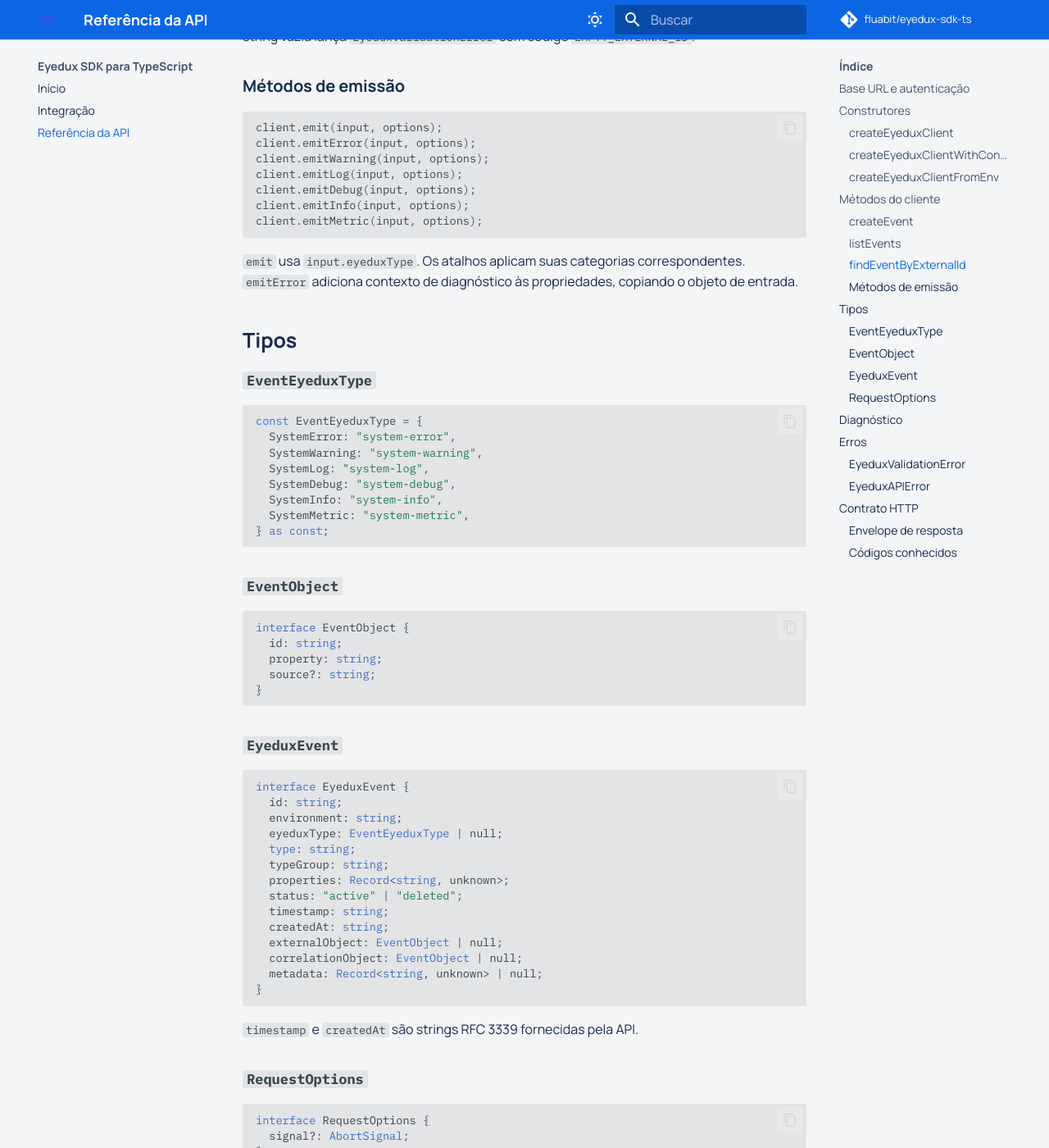
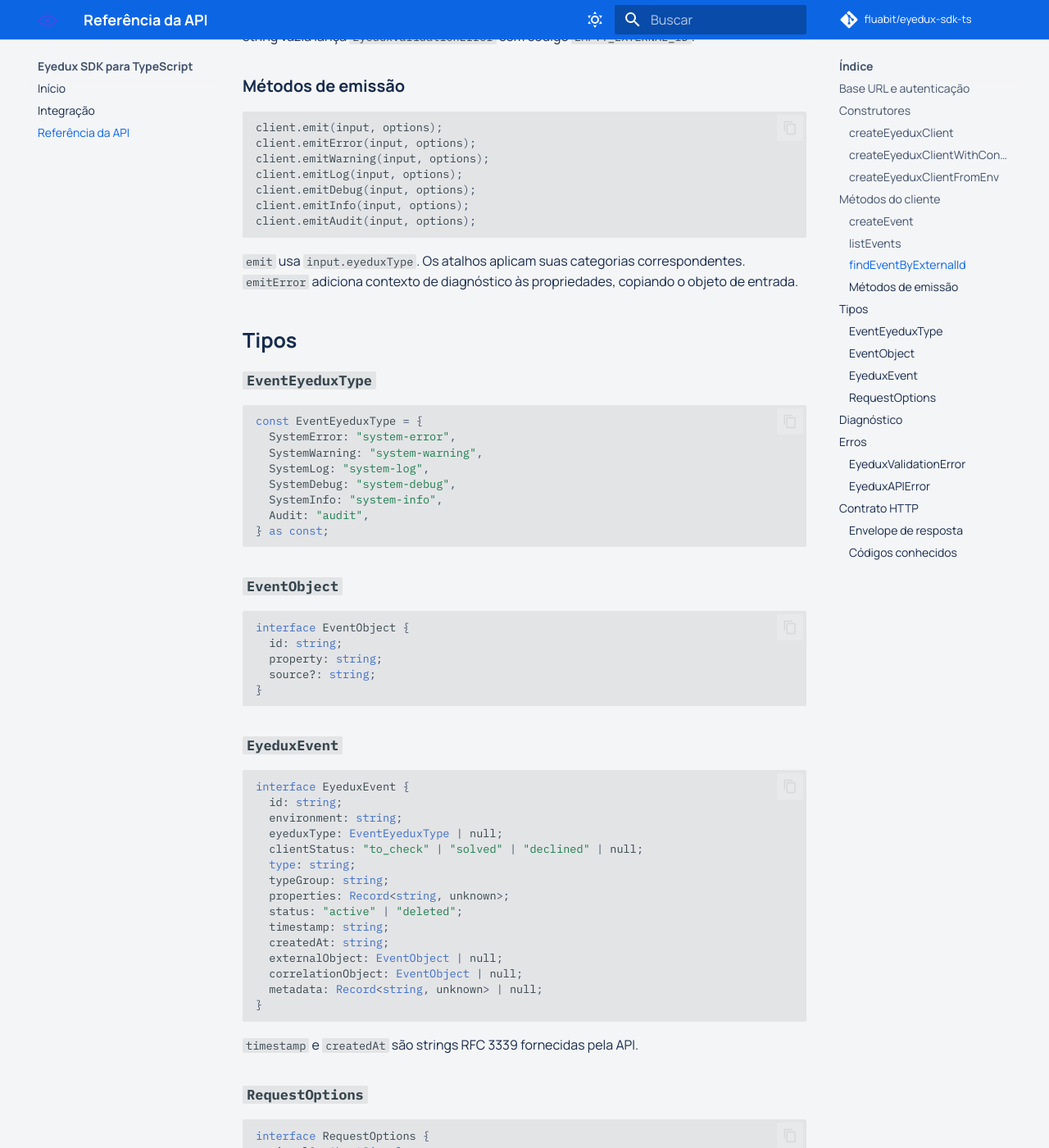
Before and after one commit to fluabit/eyedux-sdk-ts, an MkDocs documentation site: the page built from docs/api-reference.md, in a window 1280 px wide and 1400 px high, scrolled down 2854 px. Shown: the whole window at 82% size. Built offline with MkDocs 1.6.1 and Material for MkDocs 9.7.7, drawn with Linux system fonts in a browser that asks for light colours; comment, search, counter and statistics services are not loaded.

Commit message:
release: v0.2.0

````diff
--- a/docs/api-reference.md
+++ b/docs/api-reference.md
@@ -109,7 +109,7 @@ client.emitWarning(input, options);
 client.emitLog(input, options);
 client.emitDebug(input, options);
 client.emitInfo(input, options);
-client.emitMetric(input, options);
+client.emitAudit(input, options);
 ```
 
 `emit` usa `input.eyeduxType`. Os atalhos aplicam suas categorias correspondentes. `emitError` adiciona contexto de diagnóstico às propriedades, copiando o objeto de entrada.
@@ -125,7 +125,7 @@ const EventEyeduxType = {
   SystemLog: "system-log",
   SystemDebug: "system-debug",
   SystemInfo: "system-info",
-  SystemMetric: "system-metric",
+  Audit: "audit",
 } as const;
 ```
 
@@ -146,6 +146,7 @@ interface EyeduxEvent {
   id: string;
   environment: string;
   eyeduxType: EventEyeduxType | null;
+  clientStatus: "to_check" | "solved" | "declined" | null;
   type: string;
   typeGroup: string;
   properties: Record<string, unknown>;
--- a/package.json
+++ b/package.json
@@ -1,6 +1,6 @@
 {
   "name": "@eyedux/sdk",
-  "version": "0.1.0",
+  "version": "0.2.0",
   "description": "Official framework-agnostic TypeScript SDK for Eyedux",
   "license": "UNLICENSED",
   "keywords": [
````
Also changed, not shown: CHANGELOG.md (+11 -0 lines), README.md (+10 -5 lines), docs/client-integration.md (+1 -1 lines), 3 other files.
